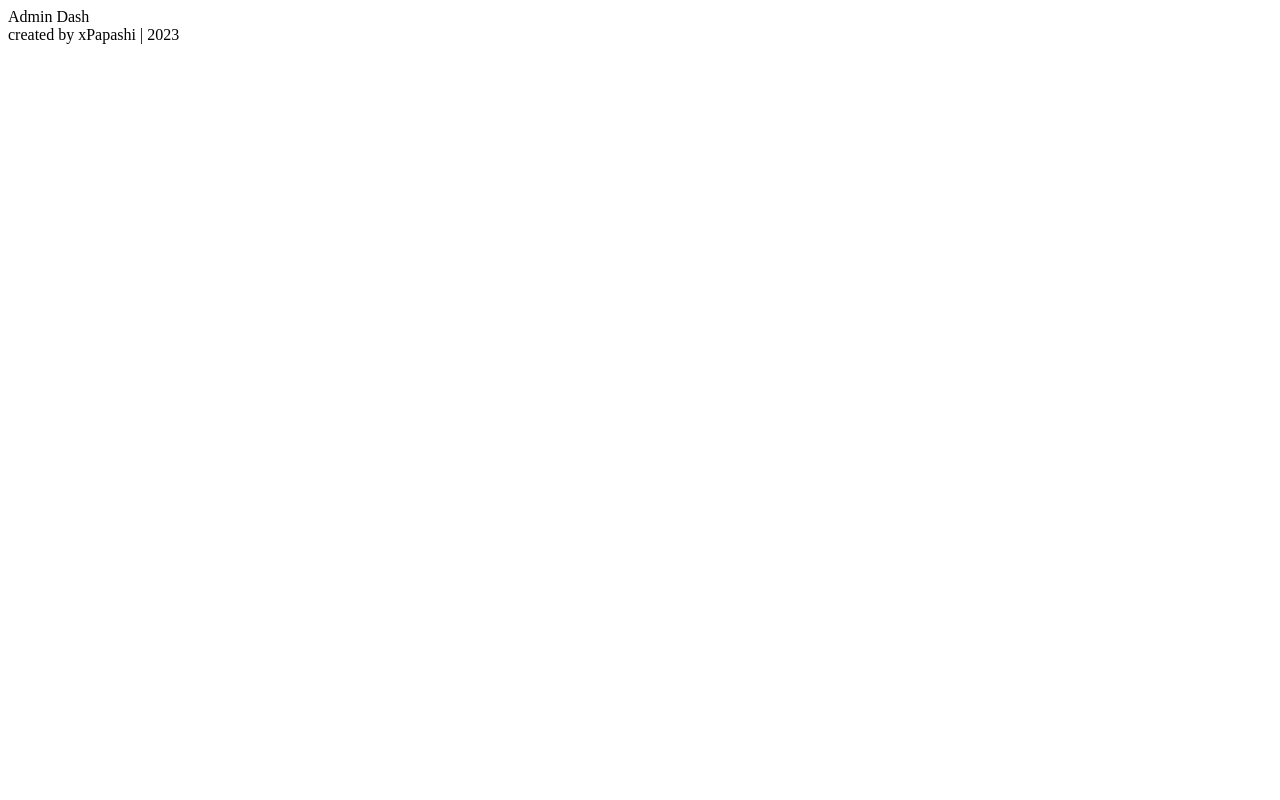
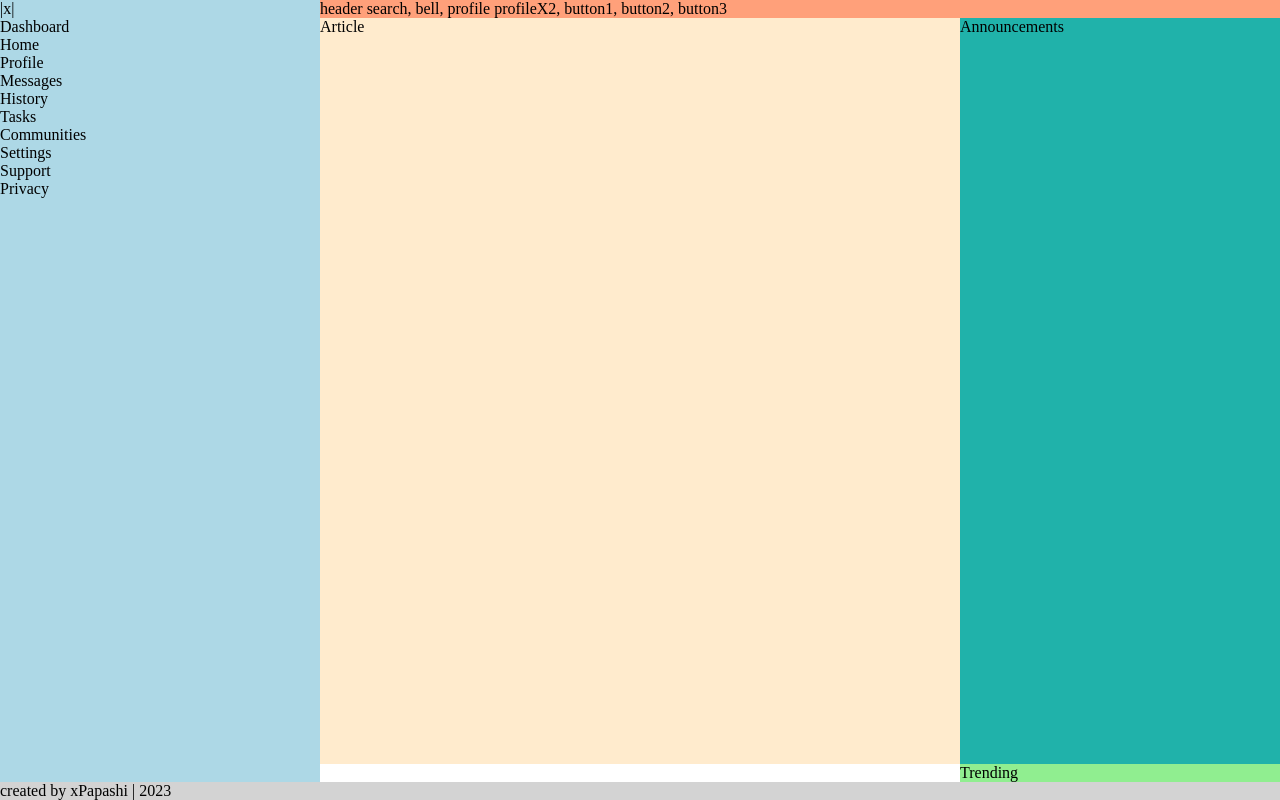
Before and after one commit to xPapashi/admin_dashboard, a plain HTML site: page index.html in a window 1280 px wide. Drawn offline with Linux system fonts and the light colour scheme.

Commit message:
Modify css and html Used Grid to move content around.

```diff
--- a/index.html
+++ b/index.html
@@ -1,15 +1,40 @@
 <!DOCTYPE html>
 <html lang="en">
-<head>
-    <meta charset="UTF-8">
-    <meta name="viewport" content="width=, initial-scale=1.0">
-    <link rel="stylesheet" href="style.css">
+  <head>
+    <meta charset="UTF-8" />
+    <meta name="viewport" content="width=, initial-scale=1.0" />
+    <link rel="stylesheet" href="style.css" />
     <title>Admin Dashboard - Project</title>
-</head>
-<body>
+  </head>
+  <body>
     <div class="content">
-        <div class="header">Admin Dash</div>
-        <div class="footer">created by xPapashi | 2023</div>
+      <div class="sidebar">
+        <div class="logo">
+          |x|
+          <div class="title">Dashboard</div>
+        </div>
+        <div class="links">
+          <ul>
+            <li>Home</li>
+            <li>Profile</li>
+            <li>Messages</li>
+            <li>History</li>
+            <li>Tasks</li>
+            <li>Communities</li>
+            <li>Settings</li>
+            <li>Support</li>
+            <li>Privacy</li>
+          </ul>
+        </div>
+      </div>
+      <div class="header">header
+        search, bell, profile
+        profileX2, button1, button2, button3
+      </div>
+      <div class="article">Article</div>
+      <div class="announcements">Announcements</div>
+      <div class="trending">Trending</div>
+      <div class="footer">created by xPapashi | 2023</div>
     </div>
-</body>
+  </body>
 </html>
--- a/style.css
+++ b/style.css
@@ -0,0 +1,40 @@
+* {
+    margin: 0;
+    padding: 0;
+}
+
+.content {
+    display: grid;
+    height: 100vh;
+    grid-template-columns: 1fr 2fr 1fr;
+    grid-template-rows: auto 1fr;
+}
+
+.sidebar {
+    background-color: lightblue;
+    grid-row: span 3;
+}
+
+.header {
+    background-color: lightsalmon;
+    grid-column: span 2;
+}
+
+.article {
+    background-color:blanchedalmond;
+}
+
+.announcements {
+    grid-column: 3 / 4;
+    background-color: lightseagreen;
+}
+
+.trending {
+    grid-column: 3 / 4;
+    background-color: lightgreen;
+}
+
+.footer {
+    grid-column: 1 / 4;
+    background-color: lightgray;
+}
```
Also changed, not shown: img/dashboard-project.png (added).
